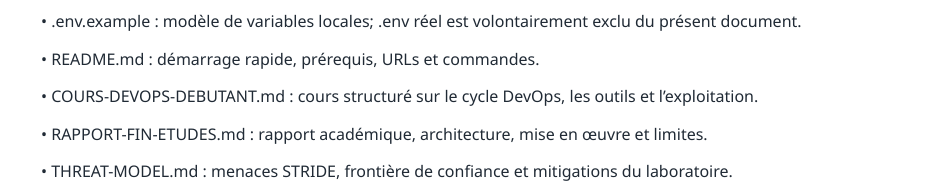
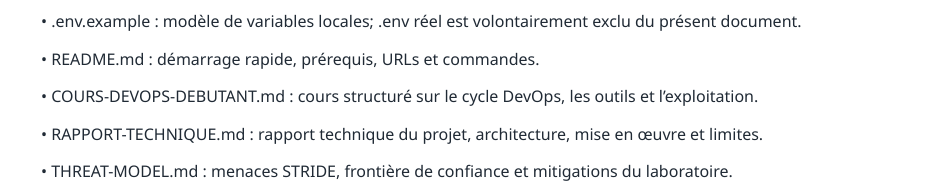
Before and after one commit to khirallahyasmin-cyber/cybersecops-platform, a plain HTML site: page RAPPORT-EXPLICATION-PROJET.html in a window 1280 px wide. Shown: the part 9969-10162 px from the top of the page, without its empty margins (157-1102 px from the left). Drawn offline with Linux system fonts and the light colour scheme.

Commit message:
docs: reposition project as technical DevSecOps demo

```diff
--- a/RAPPORT-EXPLICATION-PROJET.html
+++ b/RAPPORT-EXPLICATION-PROJET.html
@@ -169,7 +169,7 @@ pre{overflow-x:auto;background:#f3f5f8;padding:.8rem 1rem;border-left:3px solid
 <p class="bullet">• .env.example : modèle de variables locales; .env réel est volontairement exclu du présent document.</p>
 <p class="bullet">• README.md : démarrage rapide, prérequis, URLs et commandes.</p>
 <p class="bullet">• COURS-DEVOPS-DEBUTANT.md : cours structuré sur le cycle DevOps, les outils et l’exploitation.</p>
-<p class="bullet">• RAPPORT-FIN-ETUDES.md : rapport académique, architecture, mise en œuvre et limites.</p>
+<p class="bullet">• RAPPORT-TECHNIQUE.md : rapport technique du projet, architecture, mise en œuvre et limites.</p>
 <p class="bullet">• THREAT-MODEL.md : menaces STRIDE, frontière de confiance et mitigations du laboratoire.</p>
 <p class="bullet">• OFFLINE-PACKAGE.md : explique les limites de l’archive téléchargeable et pourquoi les images Docker ne sont pas incluses.</p>
 <p>backend/ :</p>
```
Also changed, not shown: 4 other files.
